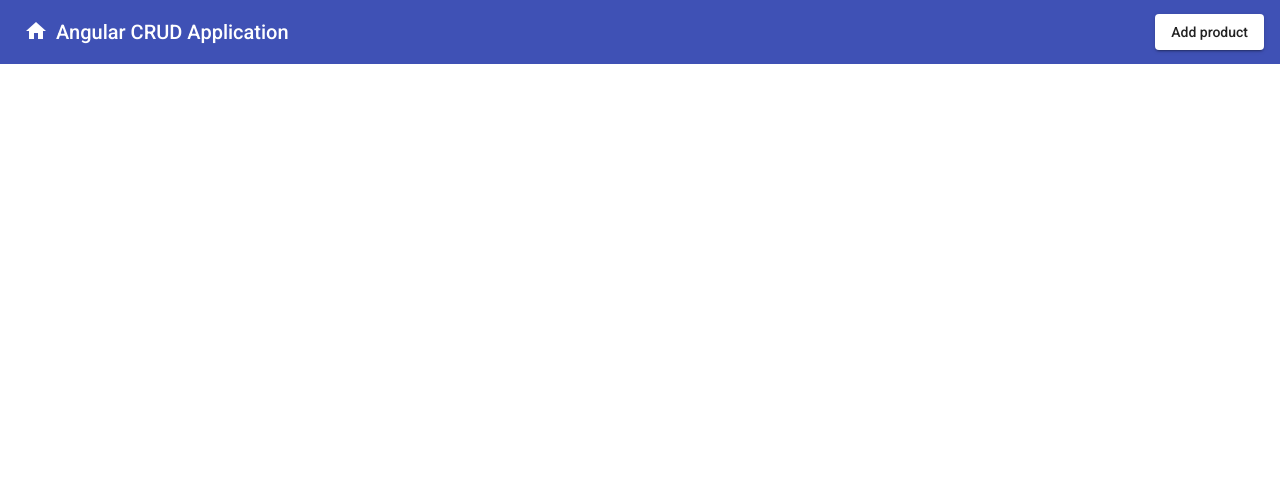
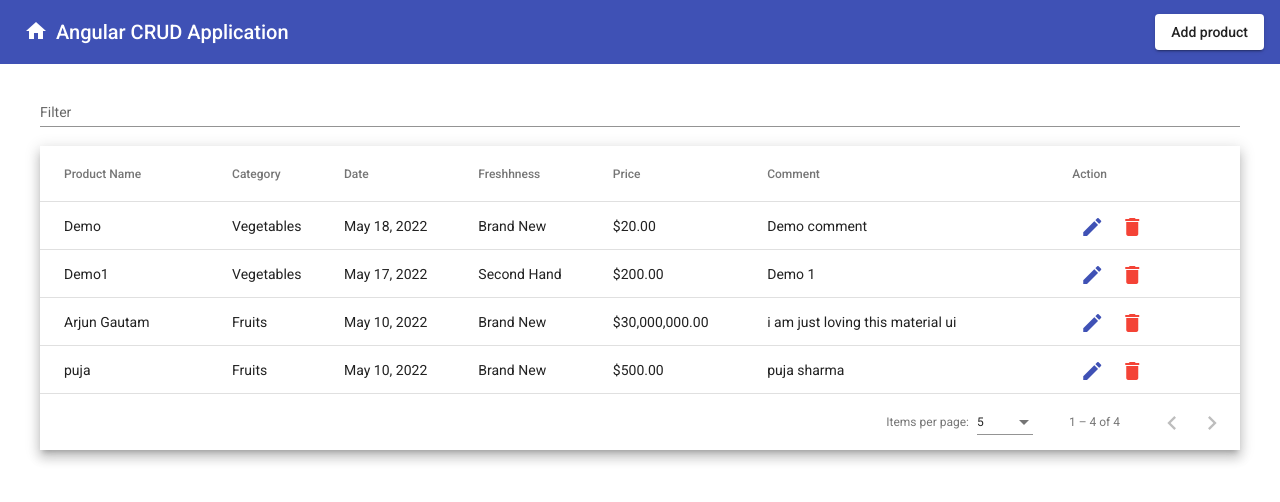
Before and after one commit to arjungautam1/Angular-CRUD, an Angular app: page / in a window 1280 px wide. Shown: the top 502 px of the page. Built offline with nearby package versions, Linux system fonts and the light colour scheme; data requests are answered from the project's data file.

Commit message:
table for displaying data

```diff
--- a/db.json
+++ b/db.json
@@ -17,6 +17,24 @@
       "comment": "Demo 1",
       "date": "2022-05-17T18:15:00.000Z",
       "id": 2
+    },
+    {
+      "productName": "Arjun Gautam ",
+      "category": "Fruits",
+      "freshness": "Brand New",
+      "price": 30000000,
+      "comment": "i am just loving this material ui",
+      "date": "2022-05-10T18:15:00.000Z",
+      "id": 3
+    },
+    {
+      "productName": "puja ",
+      "category": "Fruits",
+      "freshness": "Brand New",
+      "price": 500,
+      "comment": "puja sharma",
+      "date": "2022-05-10T18:15:00.000Z",
+      "id": 4
     }
   ]
 }
--- a/src/app/app.component.html
+++ b/src/app/app.component.html
@@ -5,10 +5,94 @@
       class="example-icon"
       aria-label="Example icon-button with menu icon"
     >
-      <mat-icon style="margin-bottom: 5px;">home</mat-icon>
+      <mat-icon style="margin-bottom: 5px">home</mat-icon>
     </button>
     <span>Angular CRUD Application</span>
     <span class="example-spacer"></span>
     <button mat-raised-button (click)="openDialog()">Add product</button>
   </mat-toolbar>
 </p>
+
+<div class="container">
+  <div style="margin-top: 10px">
+    <mat-form-field appearance="standard">
+      <mat-label>Filter</mat-label>
+      <input
+        matInput
+        (keyup)="applyFilter($event)"
+        placeholder="Ex. Mia"
+        #input
+      />
+    </mat-form-field>
+
+    <div class="mat-elevation-z8">
+      <table mat-table [dataSource]="dataSource" matSort>
+        <!-- Product Name Column -->
+        <ng-container matColumnDef="productName">
+          <th mat-header-cell *matHeaderCellDef mat-sort-header>
+            Product Name
+          </th>
+          <td mat-cell *matCellDef="let row">{{ row.productName }}</td>
+        </ng-container>
+
+        <!-- Price Column -->
+        <ng-container matColumnDef="price">
+          <th mat-header-cell *matHeaderCellDef mat-sort-header>Price</th>
+          <td mat-cell *matCellDef="let row">{{ row.price | currency }}</td>
+        </ng-container>
+
+        <!-- Category Column -->
+        <ng-container matColumnDef="category">
+          <th mat-header-cell *matHeaderCellDef mat-sort-header>Category</th>
+          <td mat-cell *matCellDef="let row">{{ row.category }}</td>
+        </ng-container>
+
+        <!-- Freshness Column -->
+        <ng-container matColumnDef="freshness">
+          <th mat-header-cell *matHeaderCellDef mat-sort-header>Freshhness</th>
+          <td mat-cell *matCellDef="let row">{{ row.freshness }}</td>
+        </ng-container>
+
+        <!-- Date Column -->
+        <ng-container matColumnDef="date">
+          <th mat-header-cell *matHeaderCellDef mat-sort-header>Date</th>
+          <td mat-cell *matCellDef="let row">{{ row.date | date }}</td>
+        </ng-container>
+
+        <!-- Comment Column -->
+        <ng-container matColumnDef="comment">
+          <th mat-header-cell *matHeaderCellDef mat-sort-header>Comment</th>
+          <td mat-cell *matCellDef="let row">{{ row.comment }}</td>
+        </ng-container>
+
+        <!-- Action Column -->
+        <ng-container matColumnDef="action">
+          <th mat-header-cell *matHeaderCellDef mat-sort-header>Action</th>
+          <td mat-cell *matCellDef="let row">
+            <button mat-icon-button color="primary">
+              <mat-icon>edit</mat-icon>
+            </button>
+            <button mat-icon-button color="warn">
+              <mat-icon>delete</mat-icon>
+            </button>
+          </td>
+        </ng-container>
+
+        <tr mat-header-row *matHeaderRowDef="displayedColumns"></tr>
+        <tr mat-row *matRowDef="let row; columns: displayedColumns"></tr>
+
+        <!-- Row shown when there is no matching data. -->
+        <tr class="mat-row" *matNoDataRow>
+          <td class="mat-cell" colspan="4">
+            No data matching the filter "{{ input.value }}"
+          </td>
+        </tr>
+      </table>
+
+      <mat-paginator
+        [pageSizeOptions]="[5, 10, 25, 100]"
+        aria-label="Select page of users"
+      ></mat-paginator>
+    </div>
+  </div>
+</div>
--- a/src/app/app.component.scss
+++ b/src/app/app.component.scss
@@ -1,3 +1,16 @@
 .example-spacer {
-    flex: 1 1 auto;
-  }
+  flex: 1 1 auto;
+}
+
+table {
+  width: 100%;
+}
+
+.mat-form-field {
+  font-size: 14px;
+  width: 100%;
+}
+.container {
+  max-width: 1200px;
+  margin: 0 auto;
+}
--- a/src/app/app.component.ts
+++ b/src/app/app.component.ts
@@ -1,7 +1,11 @@
-import { Component, OnInit } from '@angular/core';
+import { Component, OnInit, ViewChild } from '@angular/core';
 import { MatDialog, MAT_DIALOG_DATA } from '@angular/material/dialog';
 import { DialogComponent } from './dialog/dialog.component';
 import { ApiService } from './services/api.service';
+import { MatPaginator } from '@angular/material/paginator';
+import { MatSort } from '@angular/material/sort';
+import { MatTableDataSource } from '@angular/material/table';
+
 @Component({
   selector: 'app-root',
   templateUrl: './app.component.html',
@@ -9,6 +13,20 @@
 })
 export class AppComponent implements OnInit {
   title = 'angularCrud';
+
+  displayedColumns: string[] = [
+    'productName',
+    'category',
+    'date',
+    'freshness',
+    'price',
+    'comment',
+    'action',
+  ];
+  dataSource!: MatTableDataSource<any>;
+
+  @ViewChild(MatPaginator) paginator!: MatPaginator;
+  @ViewChild(MatSort) sort!: MatSort;
 
   //we need construtor
   constructor(private dialog: MatDialog, private api: ApiService) {}
@@ -25,11 +43,21 @@
     this.api.getProduct().subscribe({
       next: (res) => {
         //TO DO
-        console.log(res);
+        this.dataSource = new MatTableDataSource(res);
+        this.dataSource.paginator = this.paginator;
+        this.dataSource.sort = this.sort;
       },
       error: (err) => {
         alert('Error while fetching the Records.');
       },
     });
   }
+  applyFilter(event: Event) {
+    const filterValue = (event.target as HTMLInputElement).value;
+    this.dataSource.filter = filterValue.trim().toLowerCase();
+
+    if (this.dataSource.paginator) {
+      this.dataSource.paginator.firstPage();
+    }
+  }
 }
```
Also changed, not shown: src/app/app.module.ts (+7 -1 lines).
